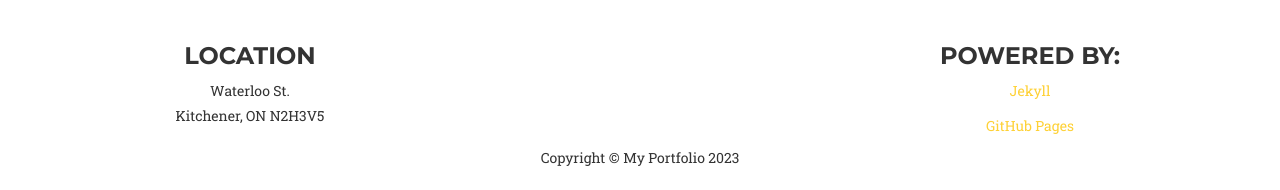
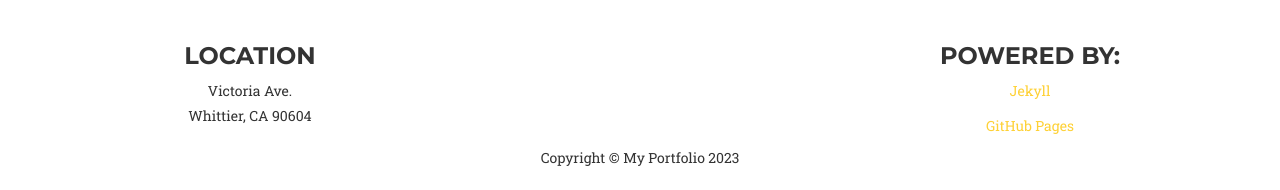
Before and after one commit to BryanMorales215/BryanMorales215.github.io, a Jekyll site: the page built from _posts/2014-09-15-Invasive-Fish.markdown, in a window 1280 px wide and 900 px high, scrolled down 4231 px. Shown: the part 707-897 px from the top of the window. Built offline with Jekyll 4.4.1, drawn with Linux system fonts in a browser that asks for light colours; some web fonts are replaced.

Commit message:
Update footer.html

```diff
--- a/_includes/footer.html
+++ b/_includes/footer.html
@@ -5,11 +5,7 @@
                 <div class="row">
                     <div class="footer-col col-md-4">
                         <h3>Location</h3>
-                        <p>
-                            {% for adress in site.address %}
-                                {{ adress.line }} <br>
-		                    {% endfor %}
-                        </p>
+                        <p>Victoria Ave. <br>Whittier, CA 90604 <br></p>
                     </div>
                     <div class="footer-col col-md-4">
 
```
